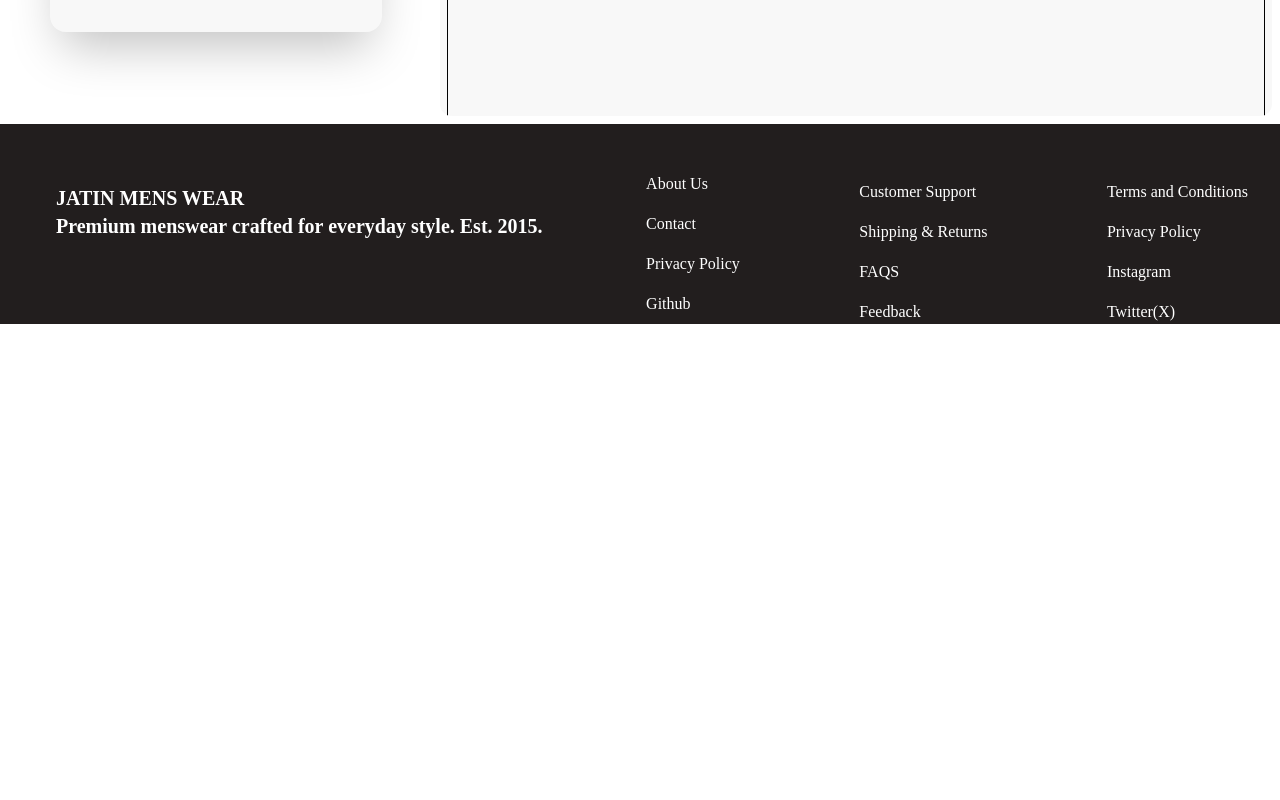
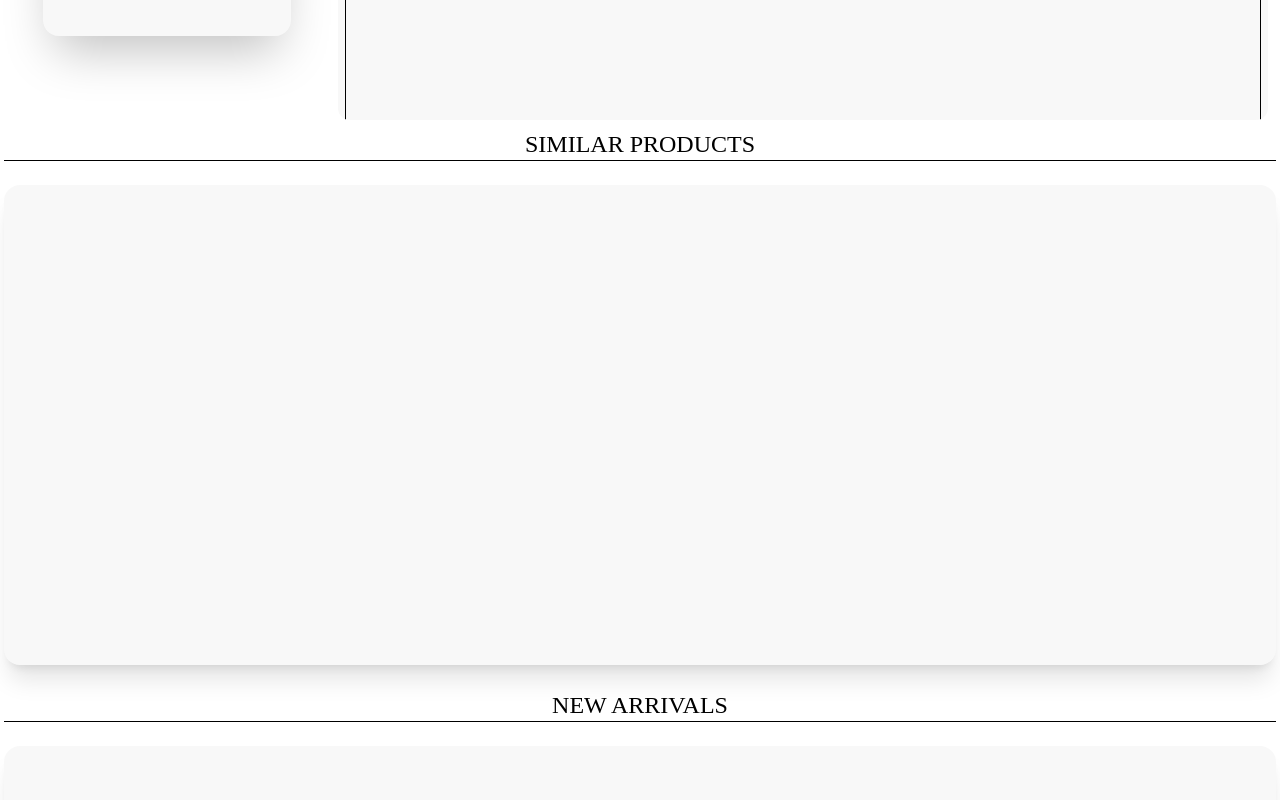
Before and after one commit to jatin50/JMW_-project_website, a React (Vite) app: page / in a window 1280 px wide. Shown: the part 780-1580 px from the top of the page. Before the commit the page ends 1104 px from the top, so only its background shows below. Built offline with nearby package versions, Linux system fonts and the light colour scheme; a web font is replaced by a local one.

Commit message:
feat: update Footer and Home components with layout adjustments and new sections for similar products and new arrivals

```diff
--- a/src/components/Footer.jsx
+++ b/src/components/Footer.jsx
@@ -3,8 +3,8 @@ import React from "react";
 const Footer = () => {
   return (
     <>
-    <footer>
-      <div className="bg-[#221E1E] text-white p-4  relative bottom-0 w-full h-50 ">
+    <footer className="">
+      <div className="bg-[#221E1E] text-white p-4  relative bottom-0 w-full h-50  ">
         <div className="container mx-auto">
           <div className="flex justify-between items-center">
             <div className="text-xl font-semibold relative left-10 mr-10">
--- a/src/pages/Home.jsx
+++ b/src/pages/Home.jsx
@@ -59,7 +59,7 @@ const Home = () => {
   };
   return (
     <>
-      <div className="w-full h-auto ">
+      <div className="w-full h-auto p-1 ">
         <div className="w-full h-25 flex justify-center items-center text-2xl font-medium bg-[#FFF04A]">
           Lorem ipsum dolor, sit amet consectetur adipisicing elit.
         </div>
@@ -83,7 +83,7 @@ const Home = () => {
           </div>
         </div>
         <div className="w-full h-auto p-2 mt-10  flex justify-center items-center gap-4">
-          <div className="w-1/3 h-auto min-h-100  flex justify-center">
+          <div className="w-1/4 h-auto min-h-100  flex justify-center">
             <div className="w-4/5 h-auto  bg-[#D9D9D9]/20 shadow-2xl rounded-2xl p-4">
               <h2 className="text-center font-semibold mb-4">FILTER</h2>
 
@@ -121,7 +121,7 @@ const Home = () => {
               ))}
             </div>
           </div>
-          <div className="w-2/3 h-140 bg-[#D9D9D9]/20 overflow-y-scroll no-scrollbar rounded-xl mt-2">
+          <div className="w-3/4 h-140 bg-[#D9D9D9]/20 overflow-y-scroll no-scrollbar rounded-xl mt-2">
             <div className="flex-col w-full h-auto p-2">
               <div className="w-11/12 h-auto outline-1 rounded-2xl text-xl font-medium flex-col items-center justify-center m-10 p-2 pb-7 shadow-2xl">
                 <h1 className="text-2xl font-bold my-2 ">About Us</h1>
@@ -138,6 +138,15 @@ const Home = () => {
             </div>
           </div>
         </div>
+        <div className="text-2xl font-medium text-black flex justify-center border-b items-center ">
+            <p>SIMILAR PRODUCTS</p>
+        </div>
+        <div className="w-full h-120  bg-[#D9D9D9]/20 rounded-2xl shadow-xl my-6"> </div>
+        <div className="text-2xl font-medium text-black flex justify-center border-b items-center ">
+            <p>NEW ARRIVALS</p>
+        </div>
+        <div className="w-full h-120  bg-[#D9D9D9]/20 rounded-2xl shadow-xl my-6"> </div>
+
       </div>
     </>
   );
```
